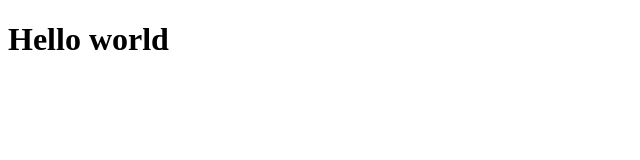
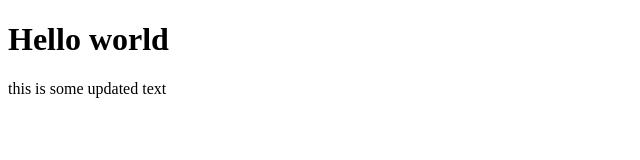
Before and after one commit to fahmeeta-studio/html5-css3-class, a plain HTML site: page index.html in a window 1280 px wide. Shown: the whole page, without its empty margins (0-640 px from the left). Drawn offline with Linux system fonts and the light colour scheme.

Commit message:
making update

```diff
--- a/index.html
+++ b/index.html
@@ -5,5 +5,8 @@
     </head>
     <body>
         <h1>Hello world</h1>
+        <p>
+            this is some updated text
+        </p>
     </body>
 </html>
```
